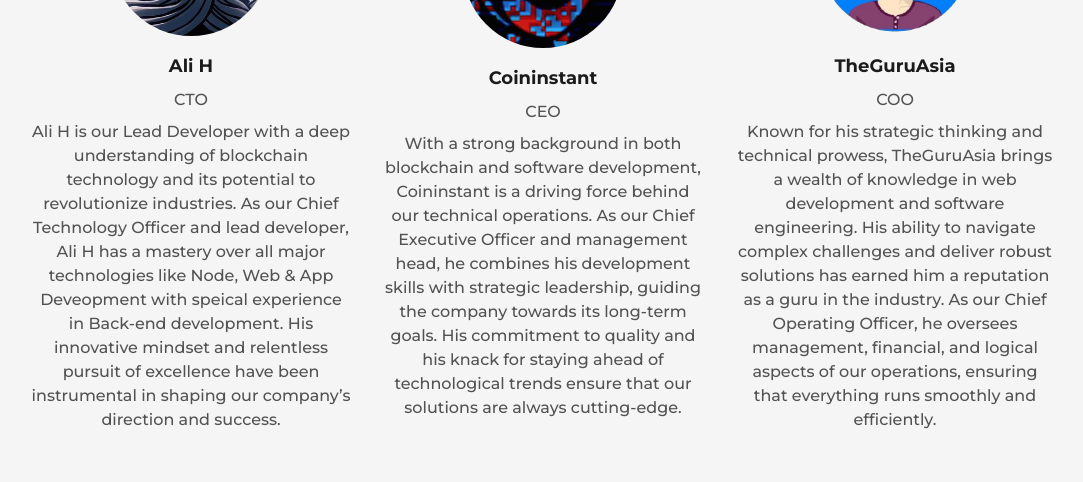
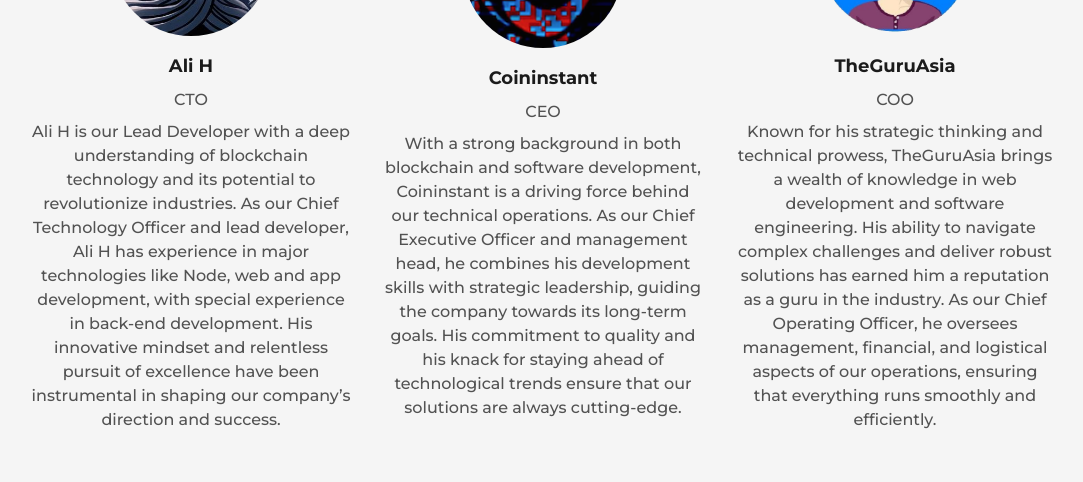
Before and after one commit to ali-h/blockheads.pro, a Next.js app: page /about in a window 1280 px wide. Shown: the part 1340-1822 px from the top of the page, without its empty margins (97-1180 px from the left). Built offline with nearby package versions, Linux system fonts and the light colour scheme.

Commit message:
typo fixes

```diff
--- a/src/pages/about.js
+++ b/src/pages/about.js
@@ -134,7 +134,7 @@ const about = () => {
                     CTO
                   </p>
                   <p className="mt-2 text-base font-medium text-dark/75 dark:text-light/75">
-                    Ali H is our Lead Developer with a deep understanding of blockchain technology and its potential to revolutionize industries. As our Chief Technology Officer and lead developer, Ali H has a mastery over all major technologies like Node, Web & App Deveopment with speical experience in Back-end development. His innovative mindset and relentless pursuit of excellence have been instrumental in shaping our company’s direction and success.
+                  Ali H is our Lead Developer with a deep understanding of blockchain technology and its potential to revolutionize industries. As our Chief Technology Officer and lead developer, Ali H has experience in major technologies like Node, web and app development, with special experience in back-end development. His innovative mindset and relentless pursuit of excellence have been instrumental in shaping our company’s direction and success.
                   </p>
                 </div>
 
@@ -157,7 +157,7 @@ const about = () => {
                     CEO
                   </p>
                   <p className="mt-2 text-base font-medium text-dark/75 dark:text-light/75">
-                  With a strong background in both blockchain and software development, Coininstant is a driving force behind our technical operations. As our Chief Executive Officer and management head, he combines his development skills with strategic leadership, guiding the company towards its long-term goals. His commitment to quality and his knack for staying ahead of technological trends ensure that our solutions are always cutting-edge.
+                    With a strong background in both blockchain and software development, Coininstant is a driving force behind our technical operations. As our Chief Executive Officer and management head, he combines his development skills with strategic leadership, guiding the company towards its long-term goals. His commitment to quality and his knack for staying ahead of technological trends ensure that our solutions are always cutting-edge.
                   </p>
                 </div>
 
@@ -180,7 +180,7 @@ const about = () => {
                     COO
                   </p>
                   <p className="mt-2 text-base font-medium text-dark/75 dark:text-light/75">
-                  Known for his strategic thinking and technical prowess, TheGuruAsia brings a wealth of knowledge in web development and software engineering. His ability to navigate complex challenges and deliver robust solutions has earned him a reputation as a guru in the industry. As our Chief Operating Officer, he oversees management, financial, and logical aspects of our operations, ensuring that everything runs smoothly and efficiently.
+                    Known for his strategic thinking and technical prowess, TheGuruAsia brings a wealth of knowledge in web development and software engineering. His ability to navigate complex challenges and deliver robust solutions has earned him a reputation as a guru in the industry. As our Chief Operating Officer, he oversees management, financial, and logistical aspects of our operations, ensuring that everything runs smoothly and efficiently.
                   </p>
                 </div>
               </div>
```
